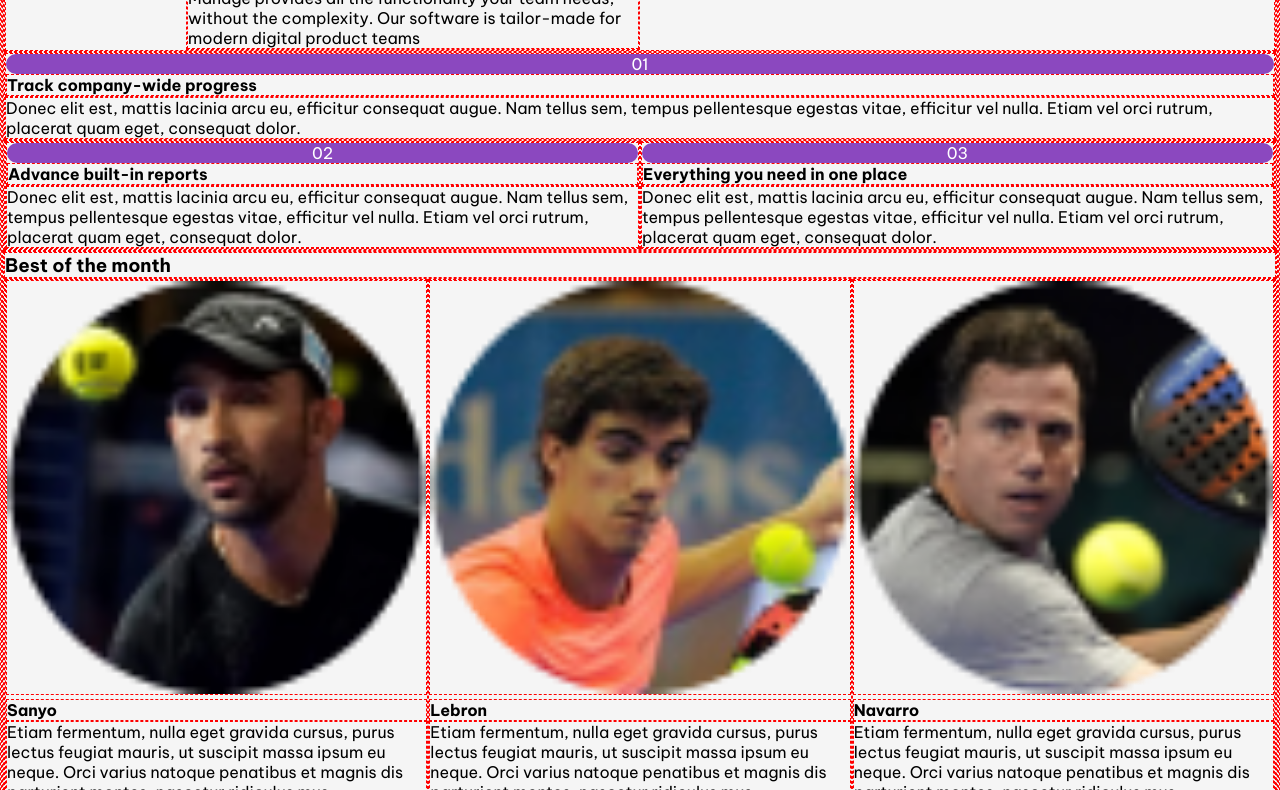
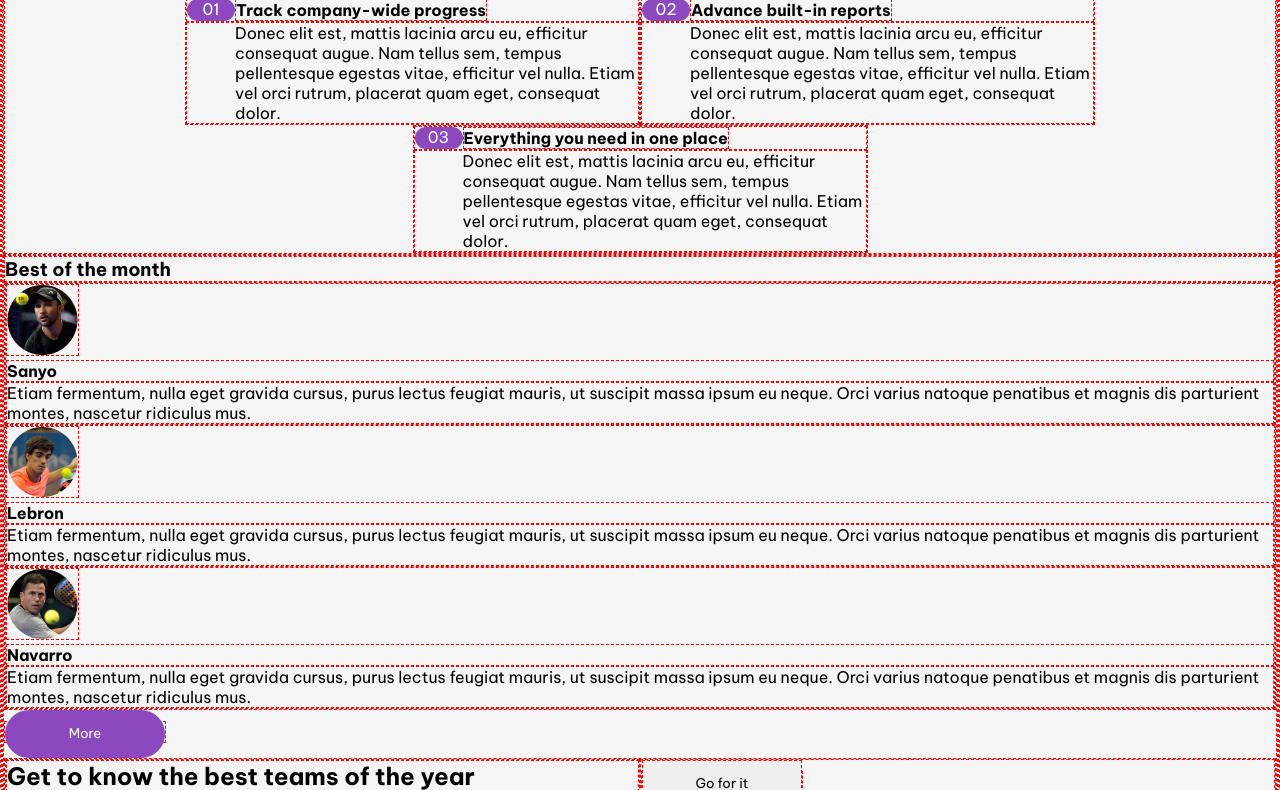
Before and after one commit to claudioace/Examen2_FE1, a plain HTML site: page index.html in a window 1280 px wide. Shown: the part 547-1337 px from the top of the page. Drawn offline with Linux system fonts and the light colour scheme.

Commit message:
trabajando Cards

```diff
--- a/css/styles.css
+++ b/css/styles.css
@@ -15,12 +15,14 @@
 .flex{
 /*este Flex general. Modificará su direction al cambiar el viewport. de row -> column.*/
     display: flex;
+    ;
+}
+.flex-col{
+    display: flex;
+    flex-direction: column;
 }
 
-img{
-    width: 100%;
-}
-/*======Elementos del Header (y otros relacioandos)=====*/
+/*======Elementos del Header (y otros relacionados)=====*/
 header{
 /*Header fijo en la parte superior.*/
     position:fixed;
@@ -87,8 +89,8 @@ main{
         background-color: #f5f5f5;
     }
 
-.padding-A{
-
+.keep-width{
+    width: 100%;
 }
 
 .padding-A{
@@ -98,3 +100,21 @@ main{
 .hemisferio{
     width:50%;
 }
+.card-cont{
+    justify-content: center;
+    flex-wrap: wrap;
+}
+
+.card01{
+    width: 50%;
+}
+
+.card01-text{
+    padding-left:3rem;
+}
+
+
+span.capsule{
+    width:3rem;
+
+}
--- a/index.html
+++ b/index.html
@@ -50,7 +50,7 @@
 
             <!--Hemisferio son elementos hijo de un contenedor flex, distribuidos a la izquierda y derecha-->
             <section class="hemisferio hemi-izq">
-                <img src="./img/padel-intro.png" alt="Imagen Padel">
+                <img src="./img/padel-intro.png" alt="Imagen Padel" class="keep-width">
             </section>
             <section class="hemisferio hemi-der">
                 <h1>LIVE: Follow the Telcel Huawei Mexico Open 2022 for free </h1>
@@ -60,38 +60,39 @@
         </article>
 
         <article class="flex-col"><!--sobre los PRO-->
-            <div class="flex art-header banner">
-                <div class="padding-A"><section class="hemisferio hemi-izq">
+            <div class="art-header banner flex">
+
+                <section class="hemisferio hemi-izq">
                     <h2>What's different between pros?</h2>
                 </section>
                 <section class="hemisferio hemi-der">
                     <p>Manage provides all the functionality your team needs, without the complexity. Our software is tailor-made for modern digital product teams</p>
                 </section>
-            </div>
 
             </div>
 
-            <div class="card01">
-                <div class="card-header">
-                    <div class="capsule">01</div>
-                    <h4 class="card-header-text">Track company-wide progress</h4>
-                </div>
-                <p class="card-text">Donec elit est, mattis lacinia arcu eu, efficitur consequat augue. Nam tellus sem, tempus pellentesque egestas vitae, efficitur vel nulla. Etiam vel orci rutrum, placerat quam eget, consequat dolor.</p>
-            </div>
-            <div class="flex card-cont">
+
+            <div class="flex card-cont padding-A">
                 <div class="card01">
-                    <div class="card-header">
-                        <div class="capsule">02</div>
-                        <h4 class="card-header-text">Advance built-in reports</h4>
+                    <div class="card01-header flex-hd">
+                        <span class="capsule">01</span>
+                        <h4 class="card01-header-text">Track company-wide progress</h4>
                     </div>
-                    <p class="card-text">Donec elit est, mattis lacinia arcu eu, efficitur consequat augue. Nam tellus sem, tempus pellentesque egestas vitae, efficitur vel nulla. Etiam vel orci rutrum, placerat quam eget, consequat dolor.</p>
+                    <p class="card01-text">Donec elit est, mattis lacinia arcu eu, efficitur consequat augue. Nam tellus sem, tempus pellentesque egestas vitae, efficitur vel nulla. Etiam vel orci rutrum, placerat quam eget, consequat dolor.</p>
                 </div>
                 <div class="card01">
-                    <div class="card-header">
-                        <div class="capsule">03</div>
-                        <h4 class="card-header-text">Everything you need in one place</h4>
+                    <div class="card01-header flex-hd">
+                        <span class="capsule">02</span>
+                        <h4 class="card01-header-text">Advance built-in reports</h4>
                     </div>
-                    <p class="card-text">Donec elit est, mattis lacinia arcu eu, efficitur consequat augue. Nam tellus sem, tempus pellentesque egestas vitae, efficitur vel nulla. Etiam vel orci rutrum, placerat quam eget, consequat dolor.</p>
+                    <p class="card01-text">Donec elit est, mattis lacinia arcu eu, efficitur consequat augue. Nam tellus sem, tempus pellentesque egestas vitae, efficitur vel nulla. Etiam vel orci rutrum, placerat quam eget, consequat dolor.</p>
+                </div>
+                <div class="card01">
+                    <div class="card01-header flex-hd">
+                        <span class="capsule">03</span>
+                        <h4 class="card01-header-text">Everything you need in one place</h4>
+                    </div>
+                    <p class="card01-text">Donec elit est, mattis lacinia arcu eu, efficitur consequat augue. Nam tellus sem, tempus pellentesque egestas vitae, efficitur vel nulla. Etiam vel orci rutrum, placerat quam eget, consequat dolor.</p>
                 </div>
             </div>
         </article>
```
